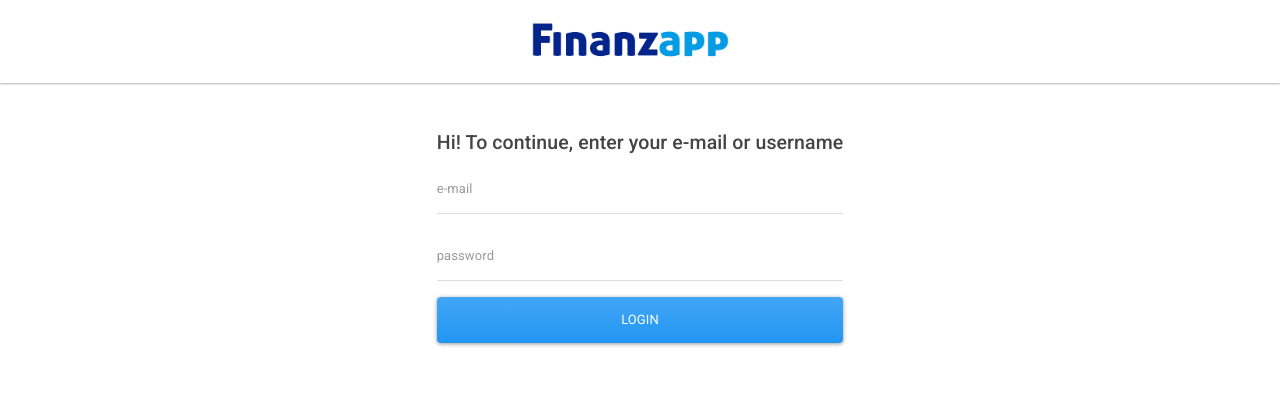
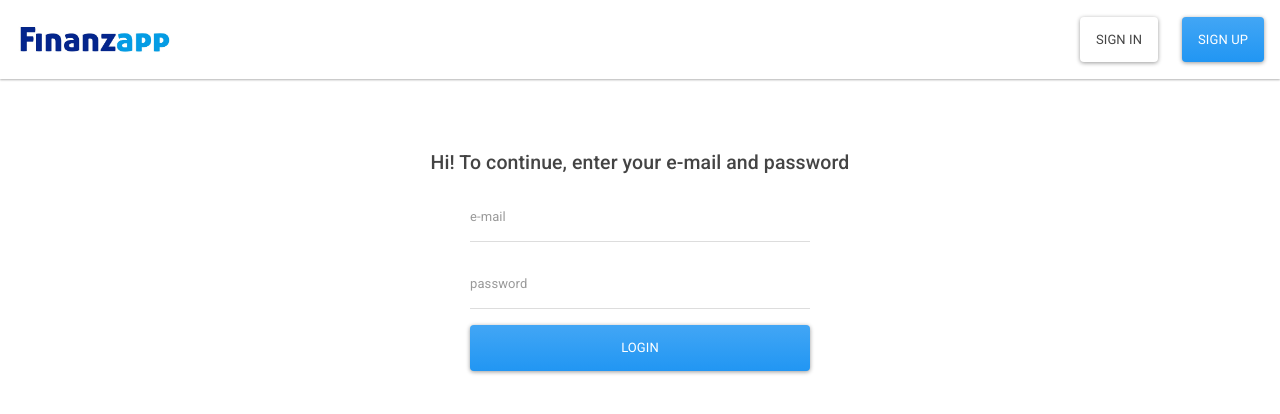
Before and after one commit to joelCabana/FinanzApp_Frontend, an Angular app: page /login in a window 1280 px wide. Shown: the top 414 px of the page. Built offline with nearby package versions, Linux system fonts and the light colour scheme.

Commit message:
Feat: Add operation classes,category and user in models folder

```diff
--- a/src/app/app-routing.module.ts
+++ b/src/app/app-routing.module.ts
@@ -1,11 +1,13 @@
 import { NgModule } from '@angular/core';
 import { Routes, RouterModule } from '@angular/router';
+import { CreateComponent } from './components/account/create/create.component';
 import { LoginComponent } from './components/account/login/login.component';
 import { HomeComponent } from './components/home/home.component';
 
 const routes: Routes = [
   { path: '', component: HomeComponent },
-  { path: 'login', component: LoginComponent }
+  { path: 'login', component: LoginComponent },
+  { path: 'createAccount', component: CreateComponent }
 
 ];
 
--- a/src/app/components/account/login/login.component.html
+++ b/src/app/components/account/login/login.component.html
@@ -1,17 +1,26 @@
-<div class="row justify-content-center mt-header fondoContenido pb-4">
+
+<div class="pb-5 pt-4">
+    <div class="container">
+        <div class="row text-center">
             <div class="col-md-12 text-center mt-5">
-        <h4>Hi! To continue, enter your e-mail or username</h4>
+                <h4>Hi! To continue, enter your e-mail and password</h4>
             </div>
+        </div>
+        <div class="row mt-2">
+            <div class="col-12 d-flex justify-content-center">
                 <form name="form" class="col-md-4 mb-5">
                     <div class="form-group">
-            <input type="email" class="form-control" placeholder="e-mail" name="emailLogin" required
+                        <input type="email" class="form-control" placeholder="e-mail" name="emailLogin"
                             pattern="[a-z0-9._%+-]+@[a-z0-9.-]+\.[a-z]{2,4}$" />
                     </div>
                     <div class="form-group d-flex">
-            <input type="password" class="form-control float-right" placeholder="password" name="password" required>
+                        <input type="password" class="form-control float-right" placeholder="password" name="password">
                     </div>
                     <div class="form-group">
                         <button class="btn btn-primary btn-block">login</button>
                     </div>
                 </form>
             </div>
+        </div>
+    </div>
+</div>
--- a/src/app/components/shared/navbar/navbar.component.html
+++ b/src/app/components/shared/navbar/navbar.component.html
@@ -1,6 +1,10 @@
 <!--Navbar-->
-<nav class="navbar navbar-light justify-content-center">
+<nav class="navbar navbar-light">
     <a class="navbar-brand" href="# ">
-      <img src="../../../../assets/img/logo-finanzapp.jpg" width="210" height="40" alt="">
+      <img src="../../../../assets/img/logo-finanzapp.jpg" width="160" height="30" alt="">
     </a>
+    <form class="form-inline form-inline my-2 my-lg-0">
+      <a class="btn btn-outline-white  my-2 my-sm-0" [routerLink]="['login']" >Sign in</a>
+      <a class="btn btn-primary  my-2 my-sm-0 ml-4" [routerLink]="['createAccount']">Sign up</a>
+    </form>
 </nav>
```
Also changed, not shown: src/app/models/category.ts (added, +7 -0 lines), src/app/models/operatio.ts (added, +18 -0 lines), src/app/models/user.ts (added, +18 -0 lines). Lines whose indentation alone changed are shown as unchanged.
